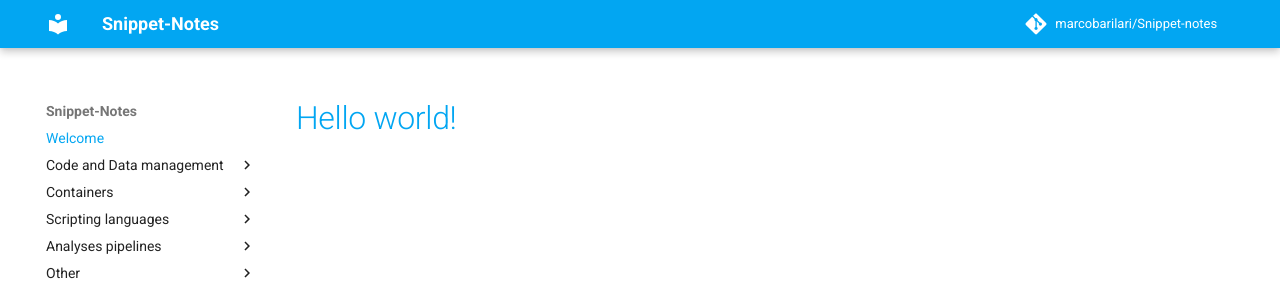
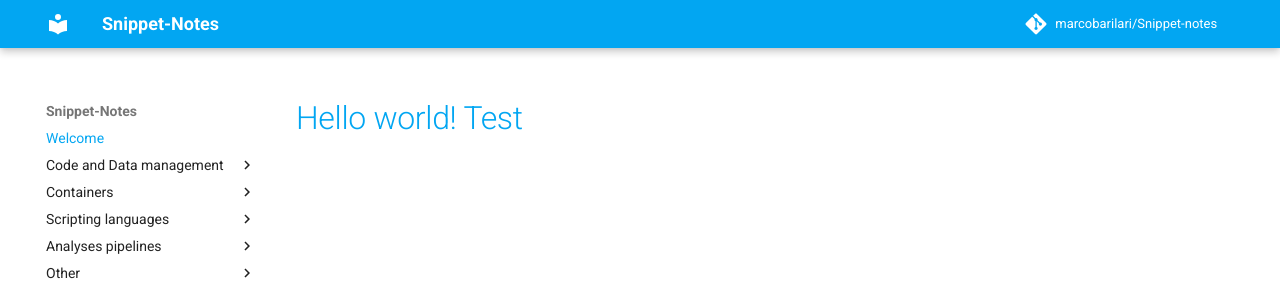
Before and after one commit to marcobarilari/Snippet-notes, an MkDocs documentation site: the page built from docs/index.md, in a window 1280 px wide. Shown: the top 296 px of the page. Built offline with MkDocs 1.6.1 and Material for MkDocs 9.7.7, drawn with Linux system fonts in a browser that asks for light colours; comment, search, counter and statistics services are not loaded.

Commit message:
Update index.md

```diff
--- a/docs/index.md
+++ b/docs/index.md
@@ -1 +1 @@
-# Hello world!
+# Hello world! Test
```
